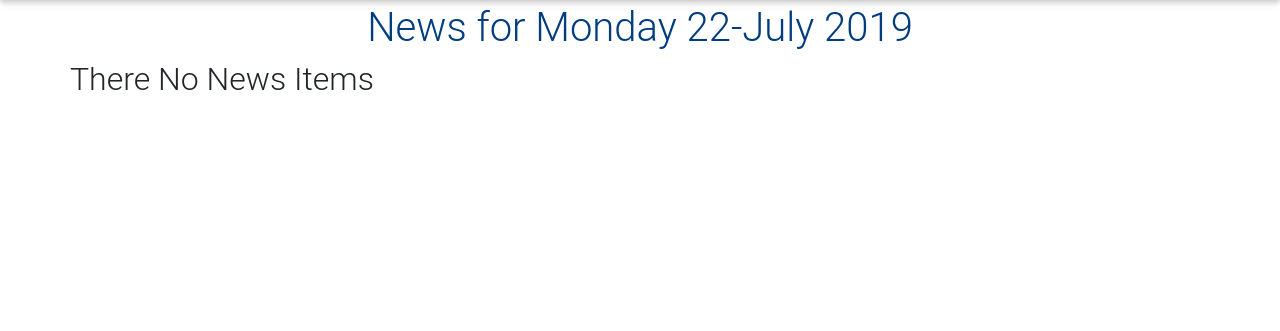
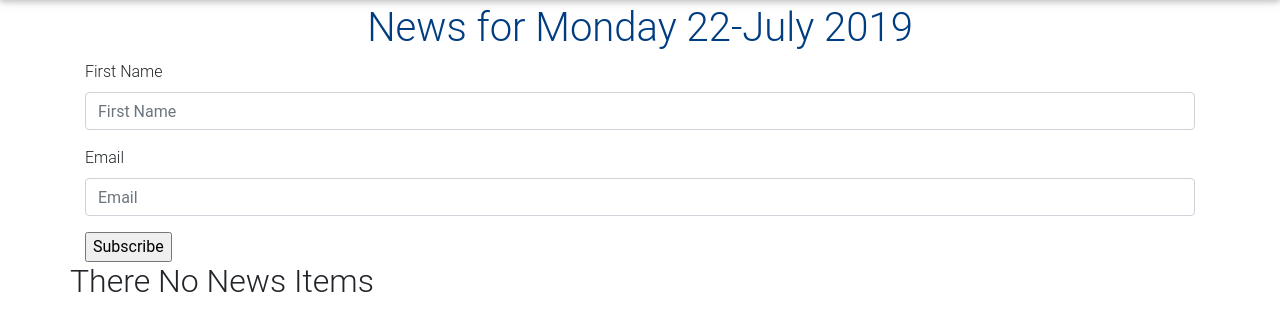
Before and after one commit to johnwanjema/tribune, a Django app: page / in a window 1280 px wide. Shown: the part 56-387 px from the top of the page. Run offline with Django 3.2, Linux system fonts and the light colour scheme; data that the repository does not hold is empty; some libraries are stand-ins or nearby versions.

Commit message:
added welcome email

```diff
--- a/Moringatribune/settings.py
+++ b/Moringatribune/settings.py
@@ -49,6 +49,12 @@ DATABASES['default'].update(db_from_env)
 
 ALLOWED_HOSTS = config('ALLOWED_HOSTS', cast=Csv())
 
+# Email configurations remember to install python-decouple
+EMAIL_USE_TLS = config('EMAIL_USE_TLS')
+EMAIL_HOST = config('EMAIL_HOST')
+EMAIL_PORT = config('EMAIL_PORT')
+EMAIL_HOST_USER = config('EMAIL_HOST_USER')
+EMAIL_HOST_PASSWORD = config('EMAIL_HOST_PASSWORD')
 
 # Application definition
 
--- /dev/null
+++ b/news/forms.py
@@ -0,0 +1,5 @@
+from django import forms
+
+class NewsLetterForm(forms.Form):
+    your_name = forms.CharField(label='First Name',max_length=30)
+    email = forms.EmailField(label='Email')
--- a/news/models.py
+++ b/news/models.py
@@ -2,6 +2,10 @@ from django.db import models
 import datetime as dt
 
 # Create your models here.
+class NewsLetterRecipients(models.Model):
+    name = models.CharField(max_length = 30)
+    email = models.EmailField()
+
 class Editor(models.Model):
     first_name = models.CharField(max_length =30)
     last_name = models.CharField(max_length =30)
--- a/news/templates/all-news/today-news.html
+++ b/news/templates/all-news/today-news.html
@@ -1,14 +1,21 @@
 {%extends 'all-news/base.html'%}
+{% load bootstrap3 %}
 {% block content %}
 {{ block.super}}
 
 <div class="container">
+  <form action="{%url 'newsToday'%}" method="post">
+    {%csrf_token%}
 
+    {% bootstrap_form letterForm layout='inline' %}
+    <input type="submit" value="Subscribe">
+  </form>
   <!-- Looping through news   -->
   {% for news_item in news %}
 
   <div class="row">
     <div class="col-md-6">
+
       <!-- Card -->
       <div class="card">
 
@@ -40,11 +47,11 @@
 
 
 
-{% empty %}
-<div class="row">
-  <h2 class="text-center">There No News Items</h2>
-</div>
-{% endfor %}
+  {% empty %}
+  <div class="row">
+    <h2 class="text-center">There No News Items</h2>
+  </div>
+  {% endfor %}
 
 </div>
 
--- /dev/null
+++ b/news/templates/email/newsemail.html
@@ -0,0 +1,4 @@
+<h1>Hello {{name}}</h1>
+
+<h5>Welcome to the Moringa tribune newsletter. You will find the most exciting news about Moringa School
+</h5>
--- /dev/null
+++ b/news/templates/email/newsemail.txt
@@ -0,0 +1,3 @@
+Hello {{name}}
+
+Welcome to the Moringa tribune newsletter You will find the most exciting news about Moringa School
--- a/news/views.py
+++ b/news/views.py
@@ -1,8 +1,10 @@
 from django.shortcuts import render,redirect
-from django.http import HttpResponse
+from django.http import HttpResponse,HttpResponseRedirect
 import datetime as dt
 from django.http  import HttpResponse,Http404
-from .models import Article
+from .models import Article,NewsLetterRecipients
+from .forms import NewsLetterForm
+from .emails import send_welcome_email
 
 # Create your views here.
 def welcome(request):
@@ -13,7 +15,20 @@ def news_of_day(request):
     date = dt.date.today()
     news = Article.todays_news()
     print(news)
-    return render(request, 'all-news/today-news.html', {"date": date,"news" :news})
+    if request.method == 'POST':
+        form = NewsLetterForm(request.POST)
+        if form.is_valid():
+            print('valid')
+            name = form.cleaned_data['your_name']
+            email = form.cleaned_data['email']
+
+            recipient = NewsLetterRecipients(name = name,email =email)
+            recipient.save()
+            send_welcome_email(name,email)
+            HttpResponseRedirect('news_today')
+    else:
+        form = NewsLetterForm()
+    return render(request, 'all-news/today-news.html', {"date": date,"news":news,"letterForm":form})
 
 
 def convert_dates(dates):
```
Also changed, not shown: news/emails.py (added, +15 -0 lines), news/migrations/0006_newsletterrecipients.py (added), 1 other file.
